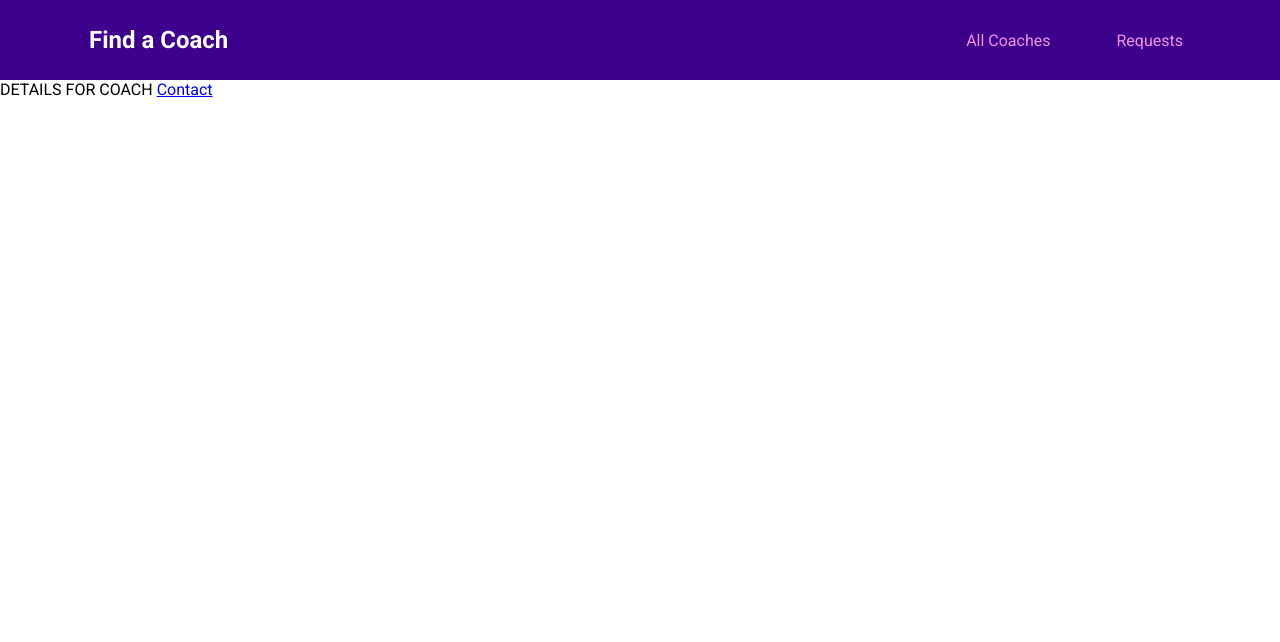
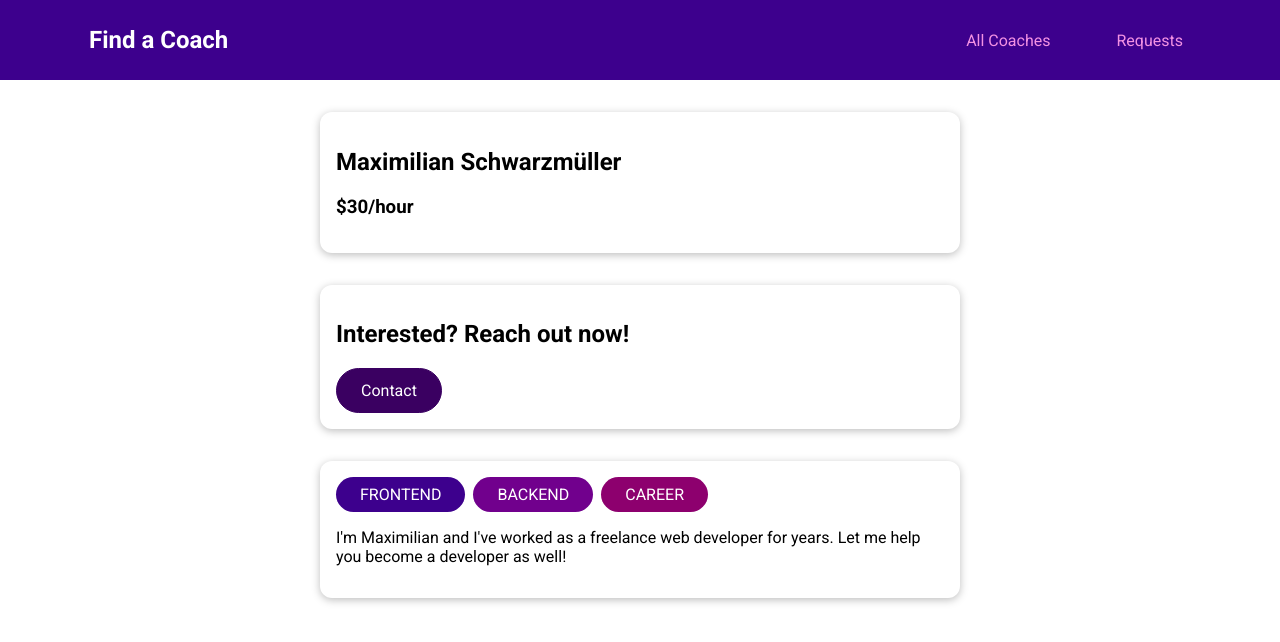
Before and after one commit to rahulkotla2/Find-A-Coach, a Vue app: page /coaches/c1 in a window 1280 px wide. Shown: the top 642 px of the page. Built offline with nearby package versions, Linux system fonts and the light colour scheme.

Commit message:
Added CoachDetail Component

```diff
--- a/src/components/layout/TheHeader.vue
+++ b/src/components/layout/TheHeader.vue
@@ -7,10 +7,10 @@
                 <li><router-link to="/requests">Requests</router-link></li>
             </ul>
         </nav>
-    </header>
+</header>
 </template>
 
-<style>
+<style scoped>
 header {
     width: 100%;
     height: 5rem;
--- a/src/pages/coaches/CoachDetail.vue
+++ b/src/pages/coaches/CoachDetail.vue
@@ -1,5 +1,56 @@
 <template>
-    DETAILS FOR COACH
-    <router-view></router-view>
-    <router-link to="/coaches/c1/contact">Contact</router-link>
+    <section>
+        <base-card>
+            <h2>{{ fullName }}</h2>
+            <h3>${{ rate }}/hour</h3>
+        </base-card>
+    </section>
+    <section>
+        <base-card>
+            <header>
+                <h2>Interested? Reach out now!</h2>
+                <base-button link :to="contactLink">Contact</base-button>
+            </header>
+            <router-view></router-view>
+        </base-card>
+    </section>
+    <section>
+        <base-card>
+            <base-badge v-for="area in areas" :key="area" :title="area" :type="area"></base-badge>
+            <p>{{ description }}</p>
+        </base-card>
+</section>
 </template>
+
+<script>
+export default {
+    props: ['id'],
+    data() {
+        return {
+            selectedCoach: null,
+        }
+    },
+    computed: {
+        fullName() {
+            return this.selectedCoach.firstName + ' ' + this.selectedCoach.lastName;
+        },
+        contactLink() {
+            return this.$route.path + '/contact';
+        },
+        rate() {
+            return this.selectedCoach.hourlyRate;
+        },
+        areas() {
+            return this.selectedCoach.areas;
+        },
+        description() {
+            return this.selectedCoach.description;
+        }
+    },
+    created() {
+        this.selectedCoach = this.$store.getters['coaches/coaches'].find(
+            (coach) => coach.id === this.id);
+    },
+
+}
+</script>
--- a/src/router.js
+++ b/src/router.js
@@ -12,7 +12,7 @@ const router = createRouter({
         { path: '/', redirect: '/coaches' },
         { path: '/coaches', component: CoachesList },
         {
-            path: '/coaches/:id', component: CoachDetail,
+            path: '/coaches/:id', component: CoachDetail, props: true,
             children: [{ path: 'contact', component: ContactCoach }]
         },
         { path: '/register', component: CoachRegistration },
```
